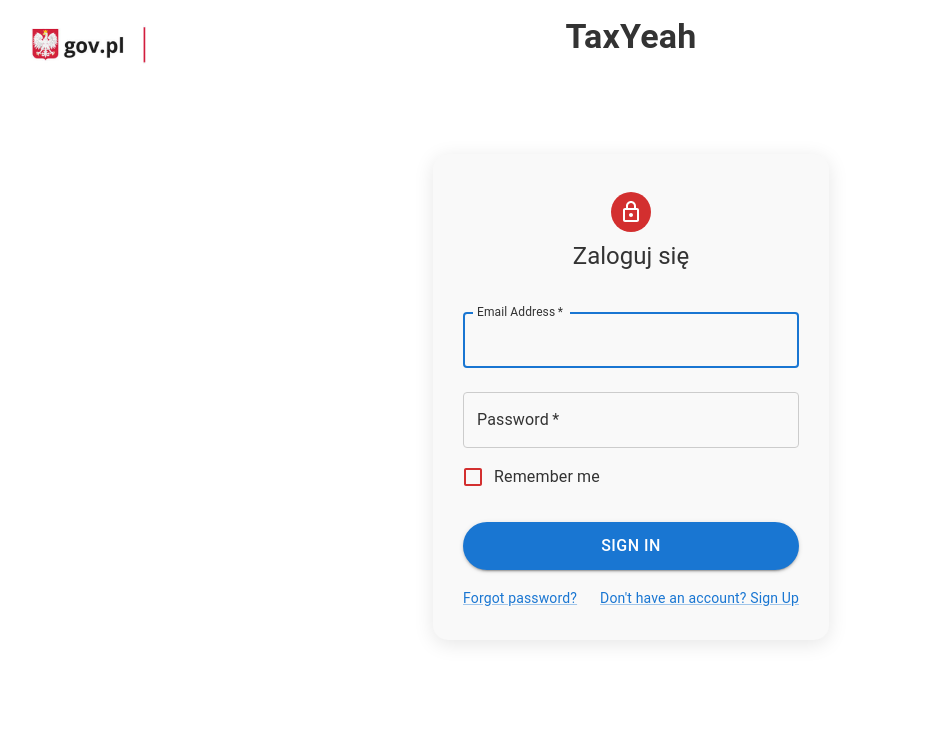
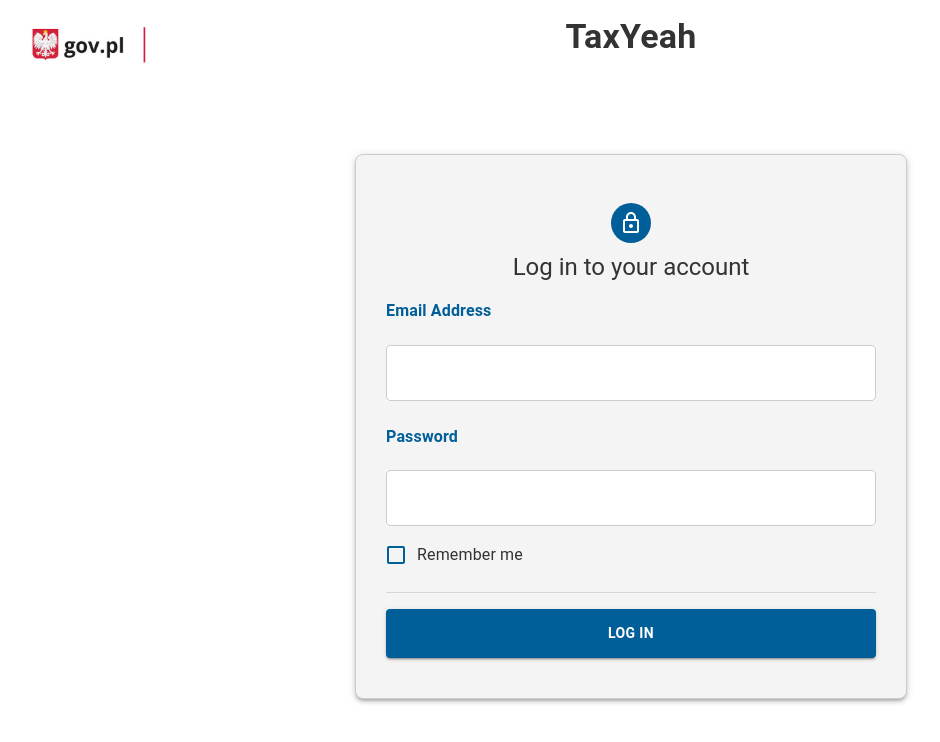
Before and after one commit to CleverLord/HackYeah2024, a React (Create React App) app in the folder front/: page /login in a window 1280 px wide. Shown: the top 742 px of the page, without its empty margins (9-949 px from the left). Built offline with nearby package versions, Linux system fonts and the light colour scheme.

Commit message:
nearly working - login super

```diff
--- a/front/src/components/LoginForm.js
+++ b/front/src/components/LoginForm.js
@@ -1,17 +1,18 @@
 import React, { useState } from 'react';
-import { Avatar, Button, CssBaseline, TextField, FormControlLabel, Checkbox, Link, Grid, Box, Typography, Container, Alert } from '@mui/material';
+import { Avatar, Button, CssBaseline, TextField, Box, Typography, Container, Alert, Paper, Divider } from '@mui/material';
 import LockOutlinedIcon from '@mui/icons-material/LockOutlined';
 import { createTheme, ThemeProvider } from '@mui/material/styles';
 import { useNavigate } from 'react-router-dom';
 import axios from 'axios';
+import { FormControlLabel, Checkbox } from '@mui/material';
 
 const theme = createTheme({
     palette: {
         primary: {
-            main: '#1976d2',
+            main: '#005f99', // Subtle blue used in the reference page
         },
         secondary: {
-            main: '#d32f2f',
+            main: '#d32f2f', // Error or secondary color
         },
         background: {
             default: '#ffffff',
@@ -69,110 +70,109 @@
 
     return (
         <ThemeProvider theme={theme}>
-            <Container component="main" maxWidth="xs">
+            <Container component="main" maxWidth="sm">
                 <CssBaseline />
-                <Box
+                <Paper
+                    elevation={3}
                     sx={{
+                        padding: '40px 30px',
                         marginTop: 8,
                         display: 'flex',
                         flexDirection: 'column',
                         alignItems: 'center',
-                        padding: '30px',
-                        backgroundColor: '#f9f9f9',
-                        borderRadius: '15px',
-                        boxShadow: '0px 4px 20px rgba(0, 0, 0, 0.1)',
+                        backgroundColor: '#f4f4f4', // Subtle light background to match the reference
+                        borderRadius: '8px',
+                        border: '1px solid #cccccc', // Soft border for the form
                     }}
                 >
-                    <Avatar sx={{ m: 1, bgcolor: 'secondary.main' }}>
+                    <Avatar sx={{ m: 1, bgcolor: 'primary.main' }}>
                         <LockOutlinedIcon />
                     </Avatar>
-                    <Typography component="h1" variant="h5" sx={{ color: '#333' }}>
-                        Zaloguj się
+                    <Typography component="h1" variant="h5" sx={{ marginBottom: 2 }}>
+                        Log in to your account
                     </Typography>
 
-                    {loginError && <Alert severity="error" sx={{ mt: 2, width: '100%' }}>{errorMessage}</Alert>}
+                    {/* Error alert for login issues */}
+                    {loginError && (
+                        <Alert severity="error" sx={{ width: '100%', mb: 2 }}>
+                            {errorMessage}
+                        </Alert>
+                    )}
 
-                    <Box component="form" onSubmit={handleSubmit} noValidate sx={{ mt: 3 }}>
+                    {/* Form begins here */}
+                    <Box component="form" onSubmit={handleSubmit} noValidate sx={{ width: '100%' }}>
+                        <Typography variant="body1" gutterBottom sx={{ fontWeight: 'bold', color: '#005f99' }}>
+                            Email Address
+                        </Typography>
                         <TextField
                             margin="normal"
                             required
                             fullWidth
                             id="email"
-                            label="Email Address"
                             name="email"
                             autoComplete="email"
-                            autoFocus
                             error={emailError}
-                            helperText={emailError && "Email is required"}
-                            InputLabelProps={{ style: { color: '#333' } }}
+                            helperText={emailError && 'Email is required'}
                             sx={{
                                 '& .MuiOutlinedInput-root': {
-                                    '& fieldset': { borderColor: emailError ? '#d32f2f' : '#cccccc' },
-                                    '&:hover fieldset': { borderColor: '#1976d2' },
-                                    '&.Mui-focused fieldset': { borderColor: '#1976d2' },
+                                    '& fieldset': { borderColor: '#cccccc' },
+                                    '&:hover fieldset': { borderColor: '#005f99' },
+                                    '&.Mui-focused fieldset': { borderColor: '#005f99' },
                                 },
-                                input: { color: '#333' },
+                                backgroundColor: '#ffffff', // White input background
                             }}
                         />
+                        <Typography variant="body1" gutterBottom sx={{ fontWeight: 'bold', color: '#005f99', mt: 2 }}>
+                            Password
+                        </Typography>
                         <TextField
                             margin="normal"
                             required
                             fullWidth
                             name="password"
-                            label="Password"
                             type="password"
                             id="password"
                             autoComplete="current-password"
                             error={passwordError}
-                            helperText={passwordError && "Password is required"}
-                            InputLabelProps={{ style: { color: '#333' } }}
+                            helperText={passwordError && 'Password is required'}
                             sx={{
                                 '& .MuiOutlinedInput-root': {
-                                    '& fieldset': { borderColor: passwordError ? '#d32f2f' : '#cccccc' },
-                                    '&:hover fieldset': { borderColor: '#1976d2' },
-                                    '&.Mui-focused fieldset': { borderColor: '#1976d2' },
+                                    '& fieldset': { borderColor: '#cccccc' },
+                                    '&:hover fieldset': { borderColor: '#005f99' },
+                                    '&.Mui-focused fieldset': { borderColor: '#005f99' },
                                 },
-                                input: { color: '#333' },
+                                backgroundColor: '#ffffff',
                             }}
                         />
+
+                        {/* Remember Me Checkbox */}
                         <FormControlLabel
-                            control={<Checkbox value="remember" sx={{ color: '#d32f2f' }} />}
+                            control={<Checkbox value="remember" sx={{ color: '#005f99' }} />}
                             label="Remember me"
                             sx={{ color: '#333' }}
                         />
+
+                        <Divider sx={{ my: 2 }} />
+
+                        {/* Login Button */}
                         <Button
                             type="submit"
                             fullWidth
                             variant="contained"
                             sx={{
-                                mt: 3,
-                                mb: 2,
-                                backgroundColor: '#1976d2',
+                                backgroundColor: '#005f99',
                                 color: '#ffffff',
-                                borderRadius: '30px',
-                                padding: '10px 20px',
-                                fontSize: '16px',
+                                padding: '12px 20px',
+                                fontWeight: 'bold',
                                 '&:hover': {
-                                    backgroundColor: '#115293',
+                                    backgroundColor: '#004080',
                                 },
                             }}
                         >
-                            Sign In
+                            Log in
                         </Button>
-                        <Grid container>
-                            <Grid item xs>
-                                <Link href="#" variant="body2" sx={{ color: '#1976d2' }}>
-                                    Forgot password?
-                                </Link>
-                            </Grid>
-                            <Grid item>
-                                <Link href="#" variant="body2" sx={{ color: '#1976d2' }}>
-                                    {"Don't have an account? Sign Up"}
-                                </Link>
-                            </Grid>
-                        </Grid>
                     </Box>
-                </Box>
+                </Paper>
             </Container>
         </ThemeProvider>
     );
```
